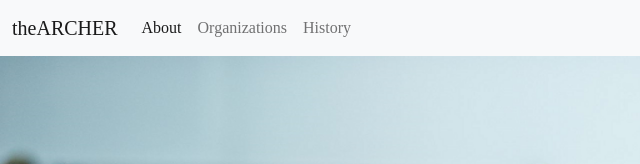
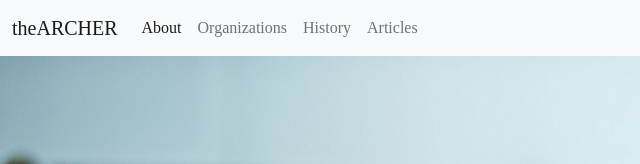
Before and after one commit to adriellej/Website3, a plain HTML site: page index.html in a window 1280 px wide. Shown: the top 164 px of the page, 0-640 px from the left. Drawn offline with nearby package versions, Linux system fonts and the light colour scheme.

Commit message:
updated files

```diff
--- a/index.html
+++ b/index.html
@@ -27,6 +27,9 @@
 	        </li>
 	        <li class="nav-item">
 	          <a class="nav-link" href="#history">History</a>
+	        </li>
+	        <li class="nav-item">
+	          <a class="nav-link" href="#articles">Articles</a>
 	        </li>
 	      </ul>
 	    </div>
@@ -97,7 +100,7 @@
 		</div>
 	</div>
 
-	<div class="container-md article-container">
+	<div class="container-md article-container" id="articles">
 		<h2 class="article-maintitle">Articles</h2>
 
 		<div class="list-article d-flex bd-highlight align-items-center justify-content-center">
--- a/style.css
+++ b/style.css
@@ -19,10 +19,6 @@ body {
 
 .title-content {
   padding: 10px 0;
-}
-
-.org-list {
-
 }
 
 .org-list img{
@@ -68,67 +64,3 @@ body {
   }
 
 }
-
-/*
-.title-container {
-  margin: 5% auto;
-  display: flex;
-  justify-content: center;
-  align-items: center;
-}
-
-.main-title-content {
-  width: 40%;
-}
-
-.main-title {
-  width: 55%;
-}
-*/
-
-/*
-.mainheader-container {
-  position: relative;
-}
-
-.img-fluid {
-  width: 100%;
-  height: 100vh;
-}
-
-.navbar {
-  z-index: 1;
-  position: absolute;
-  top: 0;
-  left: 0;
-  width: 100%;
-  background-color: rgba(39, 54, 11, 0.1);
-}
-
-.navbar a {
-  color: #eee;
-  text-decoration: none;
-}
-
-.navbar-nav a:hover {
-  color: #eee;
-  opacity: 0.8;
-}
-
-.brand-one {
-  text-transform: uppercase;
-}
-
-.mainheader-container h1{
-  position: absolute;
-  top: 50%;
-  right: 50%;
-  color: #eee;
-}
-
-@media only screen (max-width: 597px) {
-  .img-fluid {
-    height: 50vh;
-  }
-}
-*/
```
